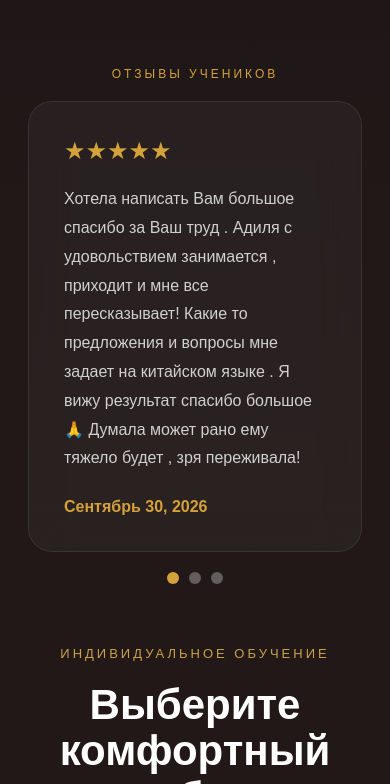
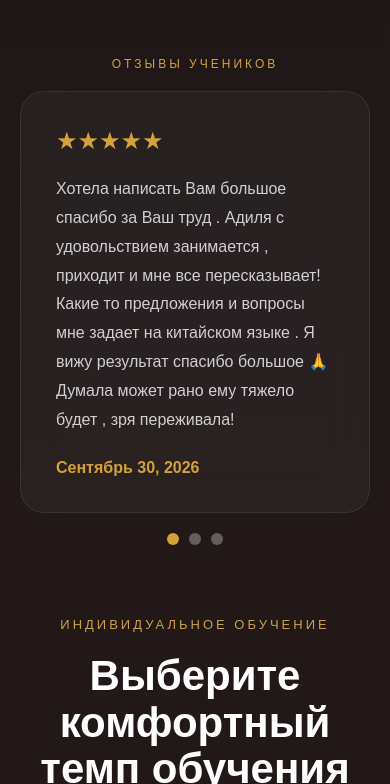
Before and after one commit to woveinme/dori.lingua, a plain HTML site: page index.html in a window 390 px wide. Shown: the part 4272-5056 px from the top of the page. Drawn offline with Linux system fonts and the light colour scheme.

Commit message:
Add files via upload

```diff
--- a/index.html
+++ b/index.html
@@ -205,7 +205,8 @@
 
 
     <div class="process-right">
-
+        </section>
+   <section class="reviews-section">
          <div class="reviews-header">
     ОТЗЫВЫ УЧЕНИКОВ
 </div>
--- a/style.css
+++ b/style.css
@@ -920,3 +920,15 @@ html {
 .site-footer a {
     opacity: 0.75;
 }
+
+@media (max-width: 768px){
+    .study-process-section{
+        gap: 0;
+    }
+}
+
+@media (max-width: 768px){
+    .slider-dots{
+        margin-bottom: 30px;
+    }
+}
```
